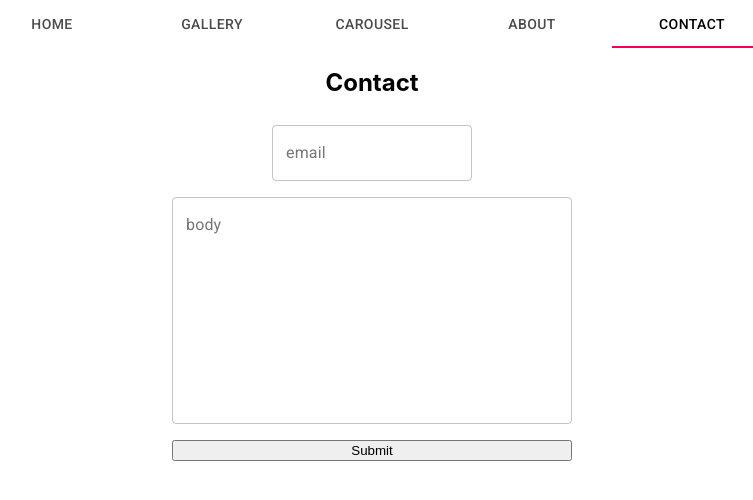
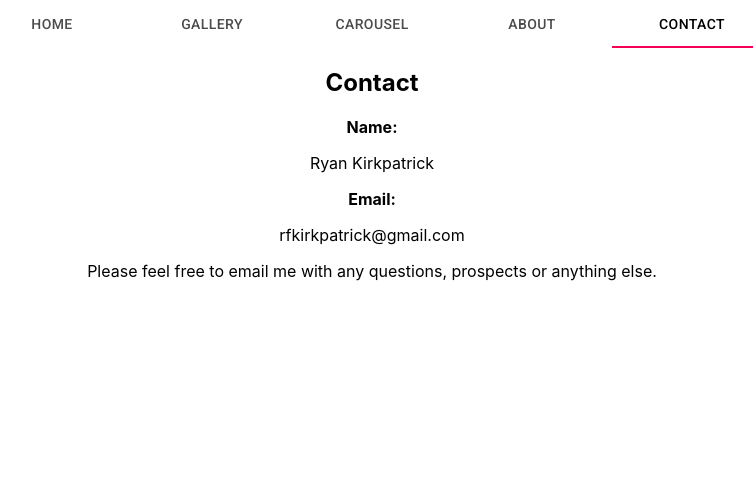
Before and after one commit to MooseInTheSack/ryan-react-app, a React (Create React App) app: page /contact in a window 1280 px wide. Shown: the top 500 px of the page, without its empty margins (268-1021 px from the left). Built offline with nearby package versions, Linux system fonts and the light colour scheme.

Commit message:
added more info to about and contact including email, changed favicon and title

```diff
--- a/public/index.html
+++ b/public/index.html
@@ -2,7 +2,7 @@
 <html lang="en">
   <head>
     <meta charset="utf-8" />
-    <link rel="icon" href="%PUBLIC_URL%/favicon.ico" />
+    <link rel="icon" href="%PUBLIC_URL%/favicon.jpeg" />
     <meta name="viewport" content="width=device-width, initial-scale=1" />
     <meta name="theme-color" content="#000000" />
     <meta
@@ -27,7 +27,7 @@
     <link rel="stylesheet" href="https://fonts.googleapis.com/css?family=Roboto:300,400,500,700&display=swap" />
     <link rel="stylesheet" href="https://fonts.googleapis.com/icon?family=Material+Icons" />
 
-    <title>React App</title>
+    <title>Ryan Kirkpatrick</title>
   </head>
   <body>
     <noscript>You need to enable JavaScript to run this app.</noscript>
--- a/src/components/About/About.js
+++ b/src/components/About/About.js
@@ -5,8 +5,8 @@ function About() {
     <div className="About">
         <h2>About</h2>
         <p>About me:</p>
-        <p>I am an aspiring young artist aiming to share my creativity with the world. I specialize in illustrations, figure drawing, inking, and digital work. I also have experience in oil painting, 3D modeling, and graphic design.</p>
-
+        <p>I am an artist aiming to share my creativity with the world. I specialize in illustrations, figure drawing, inking, and digital work. I also have experience in oil painting, 3D modeling, and graphic design.</p>
+        <p>I enjoy both drawing popular characters in entertainment media, and creating my own characters from scratch.</p>
     </div>
   );
 }
--- a/src/components/Contact/Contact.js
+++ b/src/components/Contact/Contact.js
@@ -35,7 +35,19 @@ function Contact() {
   return (
     <div className="Contact">
         <h2>Contact</h2>
+          <p><b>Name:</b> </p>
+          <p>Ryan Kirkpatrick </p>
+          <p><b>Email:</b> </p>
+          <p>rfkirkpatrick@gmail.com </p>
+          <p>Please feel free to email me with any questions, prospects or anything else.</p>
 
+    </div>
+  );
+}
+
+export default Contact;
+
+/*
 <form className={classes.root} noValidate autoComplete="off" onSubmit={handleSubmit}>
   <TextField
     id="emailText"
@@ -60,9 +72,4 @@ function Contact() {
   <br />
   <input disabled={false} type="submit" value="Submit" component={Button} />
 </form>
-
-    </div>
-  );
-}
-
-export default Contact;
+*/
```
Also changed, not shown: public/favicon.jpeg (added). Lines whose indentation alone changed are shown as unchanged.
